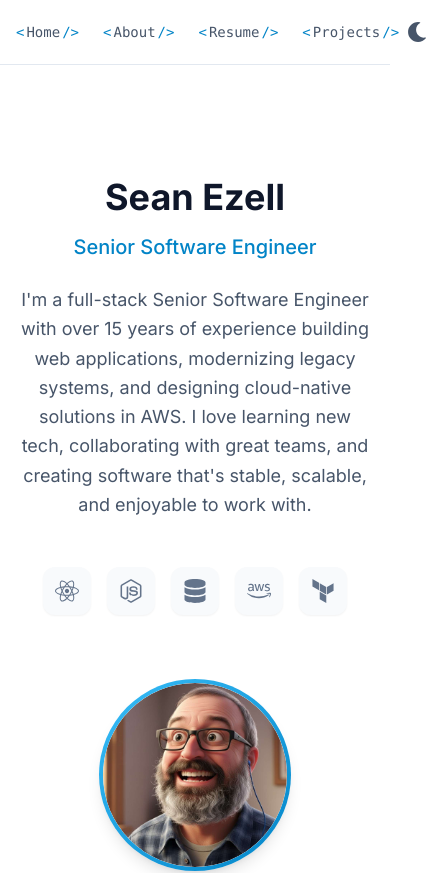
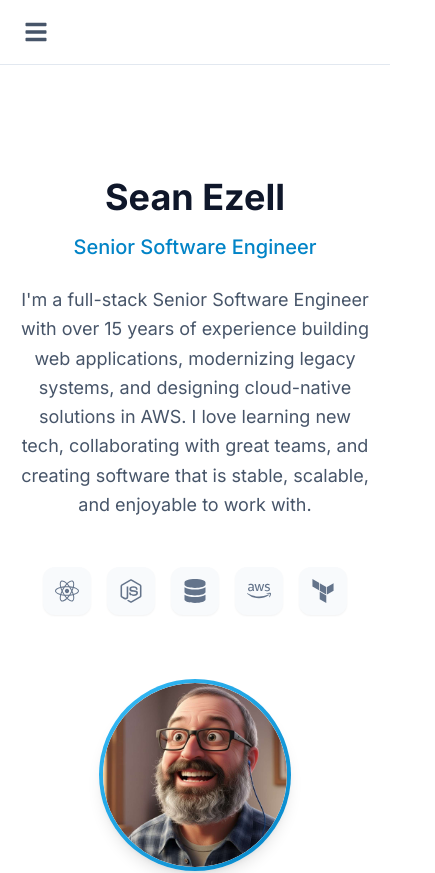
Before and after one commit to seanezell/website-client, a React (Create React App) app: page / in a window 390 px wide. Shown: the top 873 px of the page, 435 px wide, since content can reach past the window. Built offline with nearby package versions, Linux system fonts and the light colour scheme.

Commit message:
code cleanup

```diff
--- a/src/components/Header.jsx
+++ b/src/components/Header.jsx
@@ -1,10 +1,10 @@
 import React, { useState, useEffect } from 'react';
 import { Link } from 'react-router-dom';
-import { FaMoon, FaSun, FaGamepad, FaCode } from 'react-icons/fa';
+import { FaMoon, FaSun, FaBars, FaTimes } from 'react-icons/fa';
 
 const Header = () => {
     const [darkMode, setDarkMode] = useState(false);
-    const [mode, setMode] = useState('portfolio');
+    const [isMenuOpen, setIsMenuOpen] = useState(false);
 
     useEffect(() => {
         if (localStorage.theme === 'dark' || (!('theme' in localStorage) && window.matchMedia('(prefers-color-scheme: dark)').matches)) {
@@ -28,60 +28,50 @@ const Header = () => {
         }
     };
 
-    const toggleMode = () => {
-        setMode(prev => prev === 'portfolio' ? 'gaming' : 'portfolio');
+    const toggleMenu = () => {
+        setIsMenuOpen(!isMenuOpen);
     };
+
+    const closeMenu = () => {
+        setIsMenuOpen(false);
+    };
+
+    const navLinks = [
+        { to: "/", label: "Home" },
+        { to: "/about", label: "About" },
+        { to: "/resume", label: "Resume" },
+        { to: "/projects", label: "Projects" },
+    ];
 
     return (
         <header className="sticky top-0 z-50 w-full border-b border-slate-200 dark:border-slate-800 bg-white/80 dark:bg-slate-900/80 backdrop-blur-sm">
             <div className="container mx-auto px-4 h-16 flex items-center justify-between">
-                <nav className="flex items-center gap-6">
+                {/* Desktop Navigation */}
+                <nav className="hidden md:flex items-center gap-6">
+                    {navLinks.map((link) => (
                         <Link
-                        to="/"
+                            key={link.to}
+                            to={link.to}
                             className="group flex items-center gap-0.5 text-slate-600 dark:text-slate-400 hover:text-primary-600 dark:hover:text-primary-400 transition-colors font-mono text-sm"
                         >
                             <span className="text-primary-600 dark:text-primary-400">&lt;</span>
-                        <span className="group-hover:underline">Home</span>
+                            <span className="group-hover:underline">{link.label}</span>
                             <span className="text-primary-600 dark:text-primary-400">/&gt;</span>
                         </Link>
-
-                    <Link
-                        to="/about"
-                        className="group flex items-center gap-0.5 text-slate-600 dark:text-slate-400 hover:text-primary-600 dark:hover:text-primary-400 transition-colors font-mono text-sm"
-                    >
-                        <span className="text-primary-600 dark:text-primary-400">&lt;</span>
-                        <span className="group-hover:underline">About</span>
-                        <span className="text-primary-600 dark:text-primary-400">/&gt;</span>
-                    </Link>
-
-                    <Link
-                        to="/resume"
-                        className="group flex items-center gap-0.5 text-slate-600 dark:text-slate-400 hover:text-primary-600 dark:hover:text-primary-400 transition-colors font-mono text-sm"
-                    >
-                        <span className="text-primary-600 dark:text-primary-400">&lt;</span>
-                        <span className="group-hover:underline">Resume</span>
-                        <span className="text-primary-600 dark:text-primary-400">/&gt;</span>
-                    </Link>
-
-                    <Link
-                        to="/projects"
-                        className="group flex items-center gap-0.5 text-slate-600 dark:text-slate-400 hover:text-primary-600 dark:hover:text-primary-400 transition-colors font-mono text-sm"
-                    >
-                        <span className="text-primary-600 dark:text-primary-400">&lt;</span>
-                        <span className="group-hover:underline">Projects</span>
-                        <span className="text-primary-600 dark:text-primary-400">/&gt;</span>
-                    </Link>
+                    ))}
                 </nav>
 
-                <div className="flex items-center gap-4">
-                    {/* <button
-                        onClick={toggleMode}
-                        className="p-2 rounded-full hover:bg-slate-100 dark:hover:bg-slate-800 text-slate-600 dark:text-slate-400 transition-colors"
-                        title={mode === 'portfolio' ? 'Switch to Gaming Mode' : 'Switch to Portfolio Mode'}
+                {/* Mobile Menu Button */}
+                <button
+                    onClick={toggleMenu}
+                    className="md:hidden p-2 text-slate-600 dark:text-slate-400 hover:text-primary-600 dark:hover:text-primary-400 transition-colors"
+                    aria-label="Toggle menu"
                 >
-                        {mode === 'portfolio' ? <FaGamepad size={20} /> : <FaCode size={20} />}
-                    </button> */}
+                    {isMenuOpen ? <FaTimes size={24} /> : <FaBars size={24} />}
+                </button>
 
+                {/* Desktop Dark Mode Toggle */}
+                <div className="hidden md:flex items-center gap-4">
                     <button
                         onClick={toggleDarkMode}
                         className="p-2 rounded-full hover:bg-slate-100 dark:hover:bg-slate-800 text-slate-600 dark:text-slate-400 transition-colors"
@@ -91,6 +81,36 @@ const Header = () => {
                     </button>
                 </div>
             </div>
+
+            {/* Mobile Menu Overlay */}
+            {isMenuOpen && (
+                <div className="md:hidden absolute top-16 left-0 w-full bg-white dark:bg-slate-900 border-b border-slate-200 dark:border-slate-800 shadow-lg py-4 px-4 flex flex-col gap-4">
+                    <nav className="flex flex-col gap-4">
+                        {navLinks.map((link) => (
+                            <Link
+                                key={link.to}
+                                to={link.to}
+                                onClick={closeMenu}
+                                className="group flex items-center gap-0.5 text-slate-600 dark:text-slate-400 hover:text-primary-600 dark:hover:text-primary-400 transition-colors font-mono text-lg"
+                            >
+                                <span className="text-primary-600 dark:text-primary-400">&lt;</span>
+                                <span className="group-hover:underline">{link.label}</span>
+                                <span className="text-primary-600 dark:text-primary-400">/&gt;</span>
+                            </Link>
+                        ))}
+                    </nav>
+                    <div className="border-t border-slate-200 dark:border-slate-800 pt-4 flex items-center justify-between">
+                        <span className="text-slate-600 dark:text-slate-400 font-medium">Dark Mode</span>
+                        <button
+                            onClick={toggleDarkMode}
+                            className="p-2 rounded-full hover:bg-slate-100 dark:hover:bg-slate-800 text-slate-600 dark:text-slate-400 transition-colors"
+                            title="Toggle Dark Mode"
+                        >
+                            {darkMode ? <FaSun size={20} /> : <FaMoon size={20} />}
+                        </button>
+                    </div>
+                </div>
+            )}
         </header>
     );
 };
--- a/src/components/Hero.jsx
+++ b/src/components/Hero.jsx
@@ -1,16 +1,8 @@
 import React from 'react';
-import { FaReact, FaNodeJs, FaDatabase, FaAws } from 'react-icons/fa';
-import { SiTerraform } from 'react-icons/si';
+import { techStack } from '../data/constants';
 
 const Hero = () => {
-    const techStack = [
-        { icon: <FaReact size={24} />, name: 'React' },
-        { icon: <FaNodeJs size={24} />, name: 'Node.js' },
-        { icon: <FaDatabase size={24} />, name: 'SQL/NoSQL' },
-        { icon: <FaAws size={24} />, name: 'AWS' },
-        { icon: <SiTerraform size={24} />, name: 'Terraform' },
-    ];
-
+    const featuredTech = techStack.filter(p => p.isFeatured);
     return (
         <section className="pt-20 md:pt-32 pb-8 md:pb-12">
             <div className="flex flex-col md:flex-row items-center md:items-start gap-8 md:gap-12 max-w-5xl mx-auto">
@@ -26,11 +18,11 @@ const Hero = () => {
 
                     <p className="text-slate-600 dark:text-slate-400 text-lg mb-12 leading-relaxed">
                         I'm a full-stack Senior Software Engineer with over 15 years of experience building web applications, modernizing legacy systems, and designing cloud-native solutions in AWS.
-                        I love learning new tech, collaborating with great teams, and creating software that's stable, scalable, and enjoyable to work with.
+                        I love learning new tech, collaborating with great teams, and creating software that is stable, scalable, and enjoyable to work with.
                     </p>
 
                     <div className="flex flex-wrap justify-center md:justify-start gap-4 md:gap-8 mb-8">
-                        {techStack.map((tech) => (
+                        {featuredTech.map((tech) => (
                             <div
                                 key={tech.name}
                                 className="relative flex flex-col items-center gap-2 text-slate-500 hover:text-primary-600 dark:text-slate-400 dark:hover:text-primary-400 transition-colors duration-300 group"
--- /dev/null
+++ b/src/data/constants.js
@@ -0,0 +1,95 @@
+import { FaReact, FaNodeJs, FaDatabase, FaAws, FaJs, FaCloud, FaGit, FaCode, FaUsers, FaLightbulb, FaHeart } from 'react-icons/fa';
+import { SiTerraform } from 'react-icons/si';
+import { TbBrandCSharp } from 'react-icons/tb';
+
+export const techStack = [
+    { icon: <FaReact size={24} />, name: 'React', isFeatured: true },
+    { icon: <FaNodeJs size={24} />, name: 'Node.js', isFeatured: true },
+    { icon: <FaDatabase size={24} />, name: 'SQL/NoSQL', isFeatured: true },
+    { icon: <FaAws size={24} />, name: 'AWS', isFeatured: true },
+    { icon: <SiTerraform size={24} />, name: 'Terraform', isFeatured: true },
+    { icon: <FaJs size={24} />, name: 'JavaScript', isFeatured: false },
+    { icon: <TbBrandCSharp size={24} />, name: 'C#', isFeatured: false },
+    { icon: <FaCloud size={24} />, name: 'Cloud', isFeatured: false },
+    { icon: <FaGit size={24} />, name: 'Git', isFeatured: false },
+];
+
+export const highlights = [
+    {
+        icon: <FaCode size={24} />,
+        title: "15+ Years Experience",
+        description: "Building scalable web applications and cloud-native solutions"
+    },
+    {
+        icon: <FaUsers size={24} />,
+        title: "Team Player",
+        description: "Mentoring teammates and improving processes"
+    },
+    {
+        icon: <FaLightbulb size={24} />,
+        title: "Problem Solver",
+        description: "From legacy modernization to greenfield projects"
+    },
+    {
+        icon: <FaHeart size={24} />,
+        title: "Passionate Builder",
+        description: "Creating software that's stable, scalable, and enjoyable"
+    }
+];
+
+export const experiences = [
+    {
+        period: "2022 - Present",
+        title: "Senior Software Engineer",
+        company: "Oregon Mutual / MGT Insurance",
+        bullets: [
+            "Lead developer designing modern cloud-based software",
+            "Architected AWS serverless solutions & CI/CD pipelines",
+            "Modernized legacy systems and mentored engineers",
+        ]
+    },
+    {
+        period: "2019 - 2022",
+        title: "Software Engineer",
+        company: "Oregon Mutual",
+        bullets: [
+            "Full-stack development with JavaScript/Node.js & .NET",
+            "Collaborated with data engineering for DynamoDB systems",
+        ]
+    },
+    {
+        period: "2018 - 2019",
+        title: "Associate Software Engineer",
+        company: "Oregon Mutual",
+        bullets: [
+            "Supported C#/ASP.NET and legacy systems",
+            "Resolved long-standing functional and technical issues",
+        ]
+    },
+    {
+        period: "2014 - 2018",
+        title: "Web Application Admin/Developer",
+        company: "Linfield College",
+        bullets: [
+            "Built custom C#/ASP.NET and PHP/MySQL apps",
+            "Improved site security & migrated legacy Java systems",
+        ]
+    },
+    {
+        period: "2008 - 2014",
+        title: "Web Programmer",
+        company: "Linfield College",
+        bullets: [
+            "Built new applications to replace paper workflows",
+            "Implemented address validation and site improvements",
+        ]
+    },
+    {
+        period: "2006 - 2007",
+        title: "Network Administrator",
+        company: "Evergreen Aviation",
+        bullets: [
+            "Managed AD/Exchange and created automation scripts",
+        ]
+    },
+];
--- a/src/data/projects.js
+++ b/src/data/projects.js
@@ -16,6 +16,6 @@ export const projects = [
     image: 'https://via.placeholder.com/600x400?text=What+to+Play', // Placeholder
     github: 'https://github.com',
     demo: 'https://demo.com',
-    featured: true
+    isFeatured: true
   }
 ];
--- a/src/pages/About.jsx
+++ b/src/pages/About.jsx
@@ -1,30 +1,7 @@
 import React from 'react';
-import { FaCode, FaUsers, FaLightbulb, FaHeart } from 'react-icons/fa';
+import { techStack, highlights } from '../data/constants';
 
 const About = () => {
-    const highlights = [
-        {
-            icon: <FaCode size={24} />,
-            title: "15+ Years Experience",
-            description: "Building scalable web applications and cloud-native solutions"
-        },
-        {
-            icon: <FaUsers size={24} />,
-            title: "Team Player",
-            description: "Mentoring teammates and improving processes"
-        },
-        {
-            icon: <FaLightbulb size={24} />,
-            title: "Problem Solver",
-            description: "From legacy modernization to greenfield projects"
-        },
-        {
-            icon: <FaHeart size={24} />,
-            title: "Passionate Builder",
-            description: "Creating software that's stable, scalable, and enjoyable"
-        }
-    ];
-
     return (
         <div className="max-w-4xl mx-auto space-y-12">
             {/* Header Section */}
@@ -104,12 +81,12 @@ const About = () => {
                     Technologies I Work With
                 </h2>
                 <div className="flex flex-wrap gap-3">
-                    {['JavaScript', 'Node.js', 'React', 'AWS', 'Terraform', 'SQL', '.NET', 'Serverless', 'Git'].map((tech) => (
+                    {techStack.map((tech) => (
                         <span
-                            key={tech}
+                            key={tech.name}
                             className="px-4 py-2 bg-slate-100 dark:bg-slate-800 text-slate-700 dark:text-slate-300 rounded-full text-sm font-medium border border-slate-200 dark:border-slate-700 hover:border-primary-400 dark:hover:border-primary-600 transition-colors"
                         >
-                            {tech}
+                            {tech.name}
                         </span>
                     ))}
                 </div>
--- a/src/pages/Home.jsx
+++ b/src/pages/Home.jsx
@@ -4,7 +4,7 @@ import ProjectGrid from '../components/ProjectGrid';
 import { projects } from '../data/projects';
 
 const Home = () => {
-    const featuredProjects = projects.filter(p => p.featured);
+    const featuredProjects = projects.filter(p => p.isFeatured);
 
     return (
         <div className="space-y-4">
--- a/src/pages/Resume.jsx
+++ b/src/pages/Resume.jsx
@@ -1,62 +1,6 @@
 import React from "react";
 import { FaBriefcase, FaDownload, FaCalendar, FaBuilding, FaCode } from 'react-icons/fa';
-
-const experiences = [
-    {
-        period: "2022 - Present",
-        title: "Senior Software Engineer",
-        company: "Oregon Mutual / MGT Insurance",
-        bullets: [
-            "Lead developer designing modern cloud-based software",
-            "Architected AWS serverless solutions & CI/CD pipelines",
-            "Modernized legacy systems and mentored engineers",
-        ]
-    },
-    {
-        period: "2019 - 2022",
-        title: "Software Engineer",
-        company: "Oregon Mutual",
-        bullets: [
-            "Full-stack development with JavaScript/Node.js & .NET",
-            "Collaborated with data engineering for DynamoDB systems",
-        ]
-    },
-    {
-        period: "2018 - 2019",
-        title: "Associate Software Engineer",
-        company: "Oregon Mutual",
-        bullets: [
-            "Supported C#/ASP.NET and legacy systems",
-            "Resolved long-standing functional and technical issues",
-        ]
-    },
-    {
-        period: "2014 - 2018",
-        title: "Web Application Admin/Developer",
-        company: "Linfield College",
-        bullets: [
-            "Built custom C#/ASP.NET and PHP/MySQL apps",
-            "Improved site security & migrated legacy Java systems",
-        ]
-    },
-    {
-        period: "2008 - 2014",
-        title: "Web Programmer",
-        company: "Linfield College",
-        bullets: [
-            "Built new applications to replace paper workflows",
-            "Implemented address validation and site improvements",
-        ]
-    },
-    {
-        period: "2006 - 2007",
-        title: "Network Administrator",
-        company: "Evergreen Aviation",
-        bullets: [
-            "Managed AD/Exchange and created automation scripts",
-        ]
-    },
-];
+import { experiences } from '../data/constants';
 
 const skills = [
     "JavaScript / TypeScript",
@@ -67,7 +11,6 @@ const skills = [
     "SQL (SQL Server, MySQL)",
     "AWS Serverless (Lambda, API Gateway, DynamoDB, Step Functions)",
     "Terraform",
-    "Azure DevOps",
     "CI/CD Pipelines",
     "Git / GitHub / Azure DevOps",
     "JSON Schema",
```
Also changed, not shown: 1 other file (tests, documents, lock files or other folders). Lines whose indentation alone changed are shown as unchanged.
